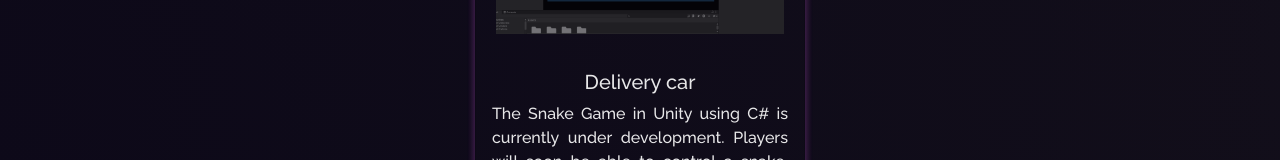
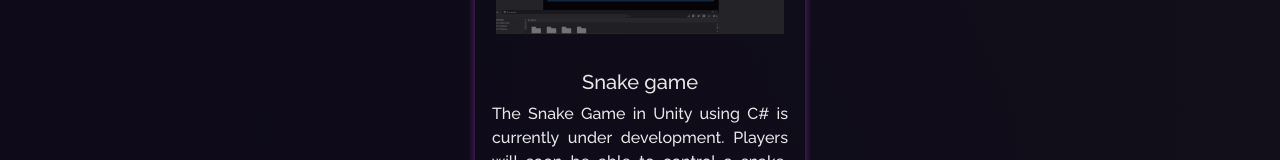
Before and after one commit to Manal1110/Portfolio, a React (Create React App) app: page /project in a window 1280 px wide. Shown: the part 2180-2340 px from the top of the page. Built offline with nearby package versions, Linux system fonts and the light colour scheme.

Commit message:
'changes'

```diff
--- a/src/components/Projects/Projects.js
+++ b/src/components/Projects/Projects.js
@@ -90,7 +90,7 @@
             <ProjectCard
               imgPath={snake}
               isBlog={false}
-              title="Delivery car"
+              title="Snake game"
               description="The Snake Game in Unity using C# is currently under development. Players will soon be able to control a snake, collect food, and avoid obstacles to grow longer. Exciting features like power-ups, different levels, and a high-score system are being implemented. Stay tuned for updates as the game progresses towards completion."
               ghLink="https://github.com/Manal1110/Snake-game"
               demoLink="https://youtu.be/COaZnOneCvs"
```
